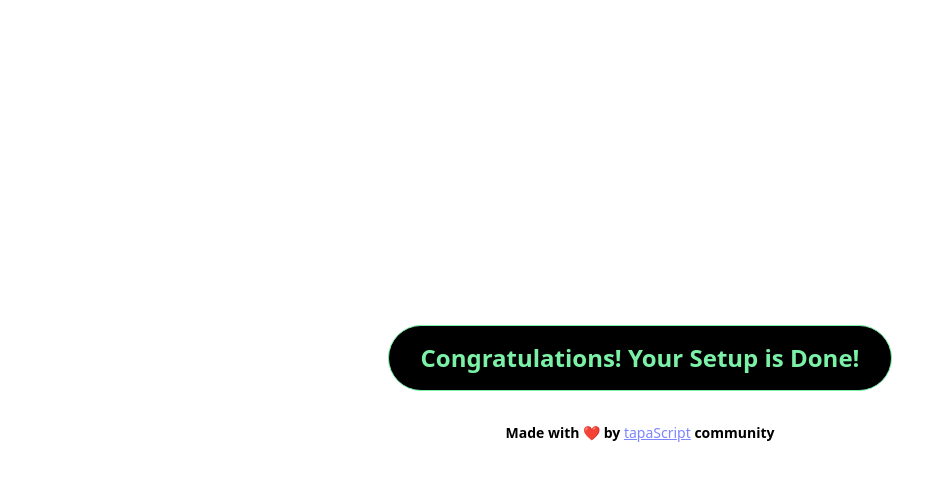
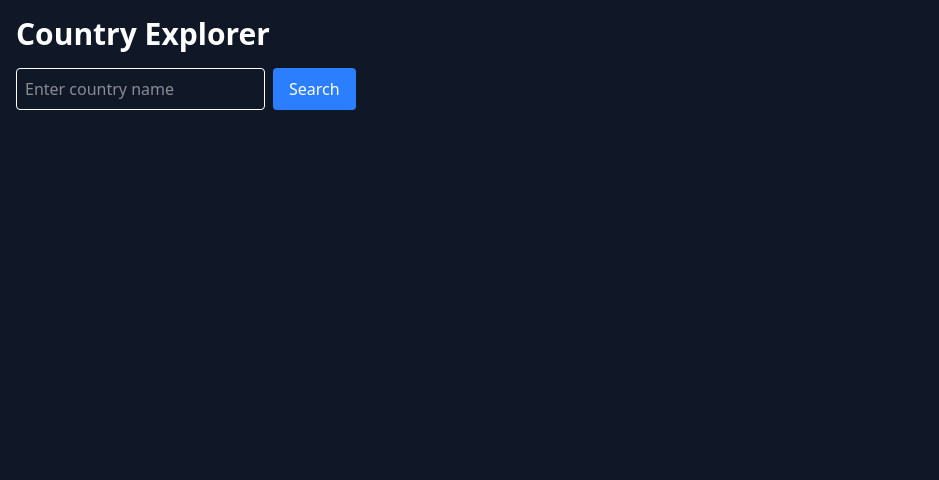
Before and after one commit to shuvowizard/40-days-javascript, a website built with Vite: page day-28-project/country-explorer/index.html in a window 1280 px wide. Shown: the whole page, without its empty margins (0-939 px from the left). Built offline with nearby package versions, Linux system fonts and the light colour scheme.

Commit message:
(feat) Day 28: create dynamic layout

```diff
--- a/day-28-project/country-explorer/index.html
+++ b/day-28-project/country-explorer/index.html
@@ -3,20 +3,31 @@
   <head>
     <meta charset="UTF-8" />
     <meta name="viewport" content="width=device-width, initial-scale=1.0" />
-    <title>Vite App</title>
+    <title>Country Explorer</title>
     <link href="/src/index.css" rel="stylesheet" />
     <script defer type="module" src="/src/main.js"></script>
   </head>
-  <body>
-    <div class="text-2xl font-bold min-h-screen flex flex-col items-center justify-center">
-      <p class="border p-4 px-8 rounded-full bg-black text-green-300">
-        Congratulations! Your Setup is Done!
-      </p>
-      <p class="text-sm my-8">
-        Made with ❤️ by
-        <a href="https://tapascript.io" class="underline text-indigo-400 font-normal">tapaScript</a>
-        community
-      </p>
+  <body class="bg-gray-900 text-white">
+
+    <div class="mx-auto p-4">
+
+      <div class="flex justify-between items-center">
+        <h1 class="text-3xl font-bold">Country Explorer</h1>
+      </div>
+
+      <div class="mt-4 flex flex-col sm:flex-row gap-2">
+        <input id="searchInput" type="text" placeholder="Enter country name" class="border p-2 rounded w-full sm:w-auto">
+        <button id="searchBtn" class="bg-blue-500 text-white px-4 py-2 rounded">Search</button>
+      </div>
+
+      <div id="loder" class="hidden mt-4 text-center">Loading...</div>
+      <div id="error" class="hidden mt-4 text-center text-red-500"></div>
+
+      <div id="countryDetails" class="mt-4 space-y-4"></div>
+
+      <div id="map" class="h-64 mt-4"></div>
+
     </div>
+
   </body>
 </html>
--- a/day-28-project/country-explorer/src/main.js
+++ b/day-28-project/country-explorer/src/main.js
@@ -1 +1 @@
-console.log("hello world");
+console.log("Country Explorer App");
```
